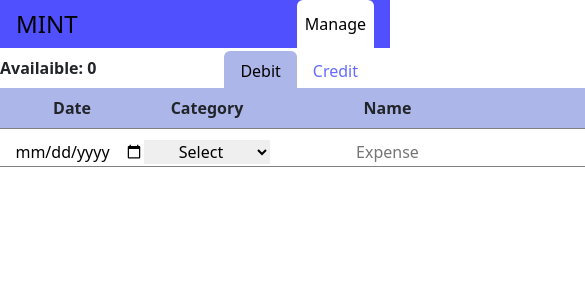
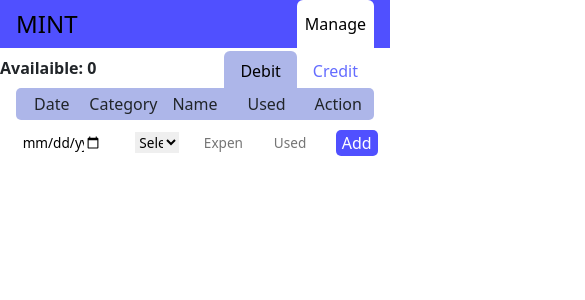
Before and after one commit to bharat-sheoran/Mint, a React (Vite) app in the folder Frontend/: page /manage in a window 390 px wide. Shown: the top 300 px of the page, 585 px wide, since content can reach past the window. Built offline with nearby package versions, Linux system fonts and the light colour scheme; a web font is replaced by a local one.

Commit message:
UI is Changed and Made Responsive

```diff
--- /dev/null
+++ b/Frontend/src/components/Distribute/AddFormCredit.css
@@ -0,0 +1,11 @@
+.add-form-distribute{
+    display: grid;
+    grid-template-columns: repeat(7, 1fr);
+}
+
+.add-form-distribute input{
+    width: 65%;
+    text-align: center;
+    border: none;
+    font-size: 0.85rem;
+}
--- a/Frontend/src/components/Distribute/AddFormCredit.jsx
+++ b/Frontend/src/components/Distribute/AddFormCredit.jsx
@@ -3,6 +3,7 @@
 import { useDispatch, useSelector } from "react-redux";
 import { addDistribute } from "../../features/distribute/distributeSlice";
 import { updateAvailaible } from "../../features/Availaible/availaibleSlice";
+import "./AddFormCredit.css";
 
 export default function AddFormCredit() {
     let dispatch = useDispatch();
@@ -40,32 +41,32 @@
     }
 
     return (
-        <tr>
-            <td><input onChange={handleFormData} type="date" name="date" id="date" value={formData.date} /></td>
+        <div className="add-form-distribute">
+            <div><input onChange={handleFormData} type="date" name="date" id="date" value={formData.date} /></div>
 
-            <td>
+            <div>
                 <input onChange={handleFormData} type="text" name="name" id="name" placeholder="Credited From" value={formData.name} />
-            </td>
+            </div>
 
-            <td>
+            <div>
                 <input onChange={handleFormData} type="text" name="amount" id="amount" placeholder="Amount" value={formData.amount} />
-            </td>
+            </div>
 
-            <td>
+            <div>
                 <input onChange={handleFormData} type="text" name="needs" id="needs" placeholder="needs" value={formData.needs = formData.amount/2} />
-            </td>
+            </div>
 
-            <td>
+            <div>
                 <input onChange={handleFormData} type="text" name="wants" id="wants" placeholder="wants" value={formData.wants = formData.amount*3/10} />
-            </td>
+            </div>
 
-            <td>
+            <div>
                 <input onChange={handleFormData} type="text" name="investment" id="investment" placeholder="Investment" value={formData.investment = formData.amount/5} />
-            </td>
+            </div>
 
-            <td>
+            <div>
                 <button className="add" onClick={handleSubmit}>Add</button>
-            </td>
-        </tr>
+            </div>
+        </div>
     )
 }
--- a/Frontend/src/components/Distribute/DistributeListCredit.jsx
+++ b/Frontend/src/components/Distribute/DistributeListCredit.jsx
@@ -15,47 +15,44 @@
     const debCredAvailaible = useSelector((state) => state.availaible.availaible);
     const dispatch = useDispatch();
 
-    const handleDelete = async (id, amount) => {
+    const handleDelete = async (id, needs, wants) => {
         await axios.delete(`http://localhost:8080/distribute/${debCredId}/${id}`);
         dispatch(deleteDistribute(id));
-        dispatch(updateAvailaible(debCredAvailaible - amount));
+        dispatch(updateAvailaible(debCredAvailaible - needs - wants));
     }
 
 
     return (
         <>
-            <table className="distribute-list">
-                <thead className='distribute-thead'>
-                    <tr>
-                        <th>Date</th>
-                        <th>Credited From</th>
-                        <th>Amount</th>
-                        <th>Needs</th>
-                        <th>Wants</th>
-                        <th>Investment</th>
-                        <th></th>
-                        <th></th>
-                    </tr>
-                </thead>
-                <tbody className='distribute-tbody'>
+            <div className="distribute-list">
+                <div className='distribute-thead'>
+                        <div>Date</div>
+                        <div>Credited From</div>
+                        <div>Amount</div>
+                        <div>Needs</div>
+                        <div>Wants</div>
+                        <div>Investment</div>
+                        <div>Action</div>
+                </div>
+                <div className='distribute-tbody'>
                     <AddFormCredit />
                     {distribute.map((d) => (
-                        <tr key={d.id}>
-                            <td>{d.Date}</td>
-                            <td>{d.Name}</td>
-                            <td>{d.Amount}</td>
-                            <td>{d.Needs}</td>
-                            <td>{d.Wants}</td>
-                            <td>{d.Investment}</td>
-                            <td><abbr title="Delete"><FontAwesomeIcon className='delete' onClick={() => (handleDelete(d.id, d.Amount))} icon={faTrash} /></abbr></td>
-                            <td><Link to="/distribute/edit" state={{ id: d.id }} className='link'>
+                        <div className='distribute-tbody-inner' key={d.id}>
+                            <div>{d.Date.slice(0 , 10)}</div>
+                            <div>{d.Name}</div>
+                            <div>{d.Amount}</div>
+                            <div>{d.Needs}</div>
+                            <div>{d.Wants}</div>
+                            <div>{d.Investment}</div>
+                            <div><abbr title="Delete"><FontAwesomeIcon className='delete' onClick={() => (handleDelete(d.id, d.Needs, d.Wants))} icon={faTrash} /></abbr>
+                            <Link to="/distribute/edit" state={{ id: d.id }} className='link'>
                                 <abbr title="Edit"><FontAwesomeIcon className='edit' icon={faPen} /></abbr>
                             </Link>
-                            </td>
-                        </tr>
+                            </div>
+                        </div>
                     ))}
-                </tbody>
-            </table>
+                </div>
+            </div>
         </>
     )
 }
--- a/Frontend/src/components/Manage/AddForm.css
+++ b/Frontend/src/components/Manage/AddForm.css
@@ -1,18 +1,3 @@
-td input{
-    text-align: center;
-    border: none;
-}
-
-td input:active{
-    text-align: center;
-    border: none;
-}
-
-td select{
-    text-align: center;
-    border: none;
-}
-
 .add{
     border: none;
     background-color: rgb(80, 80, 255);
@@ -20,3 +5,23 @@
     color: white;
     margin-bottom: 0.2rem;
 }
+
+.add-form-manage{
+    display: grid;
+    grid-template-columns: repeat(5, 1fr);
+    margin-top: 10px;
+}
+
+.add-form-manage input{
+    width: 65%;
+    text-align: center;
+    border: none;
+    font-size: 0.85rem;
+}
+
+.add-form-manage select{
+    width: 65%;
+    text-align: center;
+    border: none;
+    font-size: 0.85rem;
+}
--- a/Frontend/src/components/Manage/AddForm.jsx
+++ b/Frontend/src/components/Manage/AddForm.jsx
@@ -43,27 +43,27 @@
     }
 
     return (
-        <tr>
-            <td>
-                <input onChange={handleFormData} type="date" name="date" id="date" value={formData.date} /></td>
+        <div className="add-form-manage">
+            <div>
+                <input onChange={handleFormData} type="date" name="date" id="date" value={formData.date} /></div>
 
-            <td>
+            <div>
                 <select onChange={handleFormData} name="category" id="category" value={formData.category}>
                     <option value="">Select</option>
                     <option value="Needs">Needs</option>
                     <option value="Wants">Wants</option>
                     <option value="Needs&Wants">Needs&Wants</option>
-                </select></td>
+                </select></div>
 
-            <td>
-                <input onChange={handleFormData} type="text" name="name" id="name" placeholder="Expense" value={formData.name} /></td>
+            <div>
+                <input onChange={handleFormData} type="text" name="name" id="name" placeholder="Expense" value={formData.name} /></div>
 
-            <td>
-                <input onChange={handleFormData} type="text" name="used" id="used" placeholder="Used" value={formData.used} /></td>
+            <div>
+                <input onChange={handleFormData} type="text" name="used" id="used" placeholder="Used" value={formData.used} /></div>
 
 
-            <td><button className="add" onClick={handleSubmit}>Add</button></td>
+            <div><button className="add" onClick={handleSubmit}>Add</button></div>
 
-        </tr>
+        </div>
     )
 }
--- a/Frontend/src/components/Manage/ManageListDebit.css
+++ b/Frontend/src/components/Manage/ManageListDebit.css
@@ -5,17 +5,21 @@
     border-collapse: collapse;
 }
 
-.manage-thead th{
+.manage-thead{
     background-color: rgb(173, 182, 233);
     padding: 0.5rem 0 0.5rem 0;
+    display: grid;
+    grid-template-columns: repeat(5, 1fr);
+    margin: 0rem 1rem 0 1rem;
+    border-radius: 5px;
+    padding: 0.25rem 0 0.25rem 0;
 }
 
-.manage-thead tr{
-    border-radius: 1rem;
+.manage-tbody-inner{
+    display: grid;
+    grid-template-columns: repeat(5, 1fr);
+    margin: 0.5rem 1rem 0 1rem;
+    border-radius: 5px;
+    background-color: rgb(194, 194, 225);
+    padding: 0.25rem 0 0.25rem 0;
 }
-
-.manage-tbody td{
-    padding: 0.5rem 0 0 0;
-    border-top: 1px solid gray;
-    border-bottom: 1px solid gray;
-}
--- a/Frontend/src/components/Manage/ManageListDebit.jsx
+++ b/Frontend/src/components/Manage/ManageListDebit.jsx
@@ -25,34 +25,31 @@
 
     return (
         <>
-            <table className="manage-list">
-                <thead className='manage-thead'>
-                    <tr>
-                        <th>Date</th>
-                        <th>Category</th>
-                        <th>Name</th>
-                        <th>Used</th>
-                        <th></th>
-                        <th></th>
-                    </tr>
-                </thead>
-                <tbody className='manage-tbody'>
-                    <AddForm/>
+            <div className="manage-list">
+                <div className='manage-thead'>
+                    <div>Date</div>
+                    <div>Category</div>
+                    <div>Name</div>
+                    <div>Used</div>
+                    <div>Action</div>
+                </div>
+                <div className='manage-tbody'>
+                    <AddForm />
                     {manages.map((d) => (
-                        <tr key={d.id}>
-                            <td>{d.Date}</td>
-                            <td>{d.Category}</td>
-                            <td>{d.Name}</td>
-                            <td>{d.Used}</td>
-                            <td><abbr title="Delete"><FontAwesomeIcon className='delete' onClick={() => (handleDelete(d.id , d.Used))} icon={faTrash} /></abbr></td>
-                            <td><Link to="/manage/edit" state={{ id: d.id }} className='link'>
-                                <abbr title="Edit"><FontAwesomeIcon className='edit' icon={faPen} /></abbr>
-                            </Link>
-                            </td>
-                        </tr>
+                        <div className='manage-tbody-inner' key={d.id}>
+                            <div>{d.Date.slice(0,10)}</div>
+                            <div>{d.Category}</div>
+                            <div>{d.Name}</div>
+                            <div>{d.Used}</div>
+                            <div><abbr title="Delete"><FontAwesomeIcon className='delete' onClick={() => (handleDelete(d.id, d.Used))} icon={faTrash} /></abbr>
+                                <Link to="/manage/edit" state={{ id: d.id }} className='link'>
+                                    <abbr title="Edit"><FontAwesomeIcon className='edit' icon={faPen} /></abbr>
+                                </Link>
+                            </div>
+                        </div>
                     ))}
-                </tbody>
-            </table>
+                </div>
+            </div>
         </>
     )
 }
--- a/Frontend/src/components/NavBar/DownNavBar/ManageDownNavBar.jsx
+++ b/Frontend/src/components/NavBar/DownNavBar/ManageDownNavBar.jsx
@@ -4,7 +4,6 @@
 
 export default function ManageDownNavBar({ handleIsDebit, isDebit }) {
     const availaible = useSelector((state) => state.availaible.availaible);
-    //TODO: Connect this Availaible with the Debit and Credit Routes
 
     const handleCredit = () => {
         handleIsDebit(true);
```
Also changed, not shown: Frontend/src/components/Distribute/DistributeListCredit.css (+22 -12 lines), 2 other files (tests, documents, lock files or other folders).
